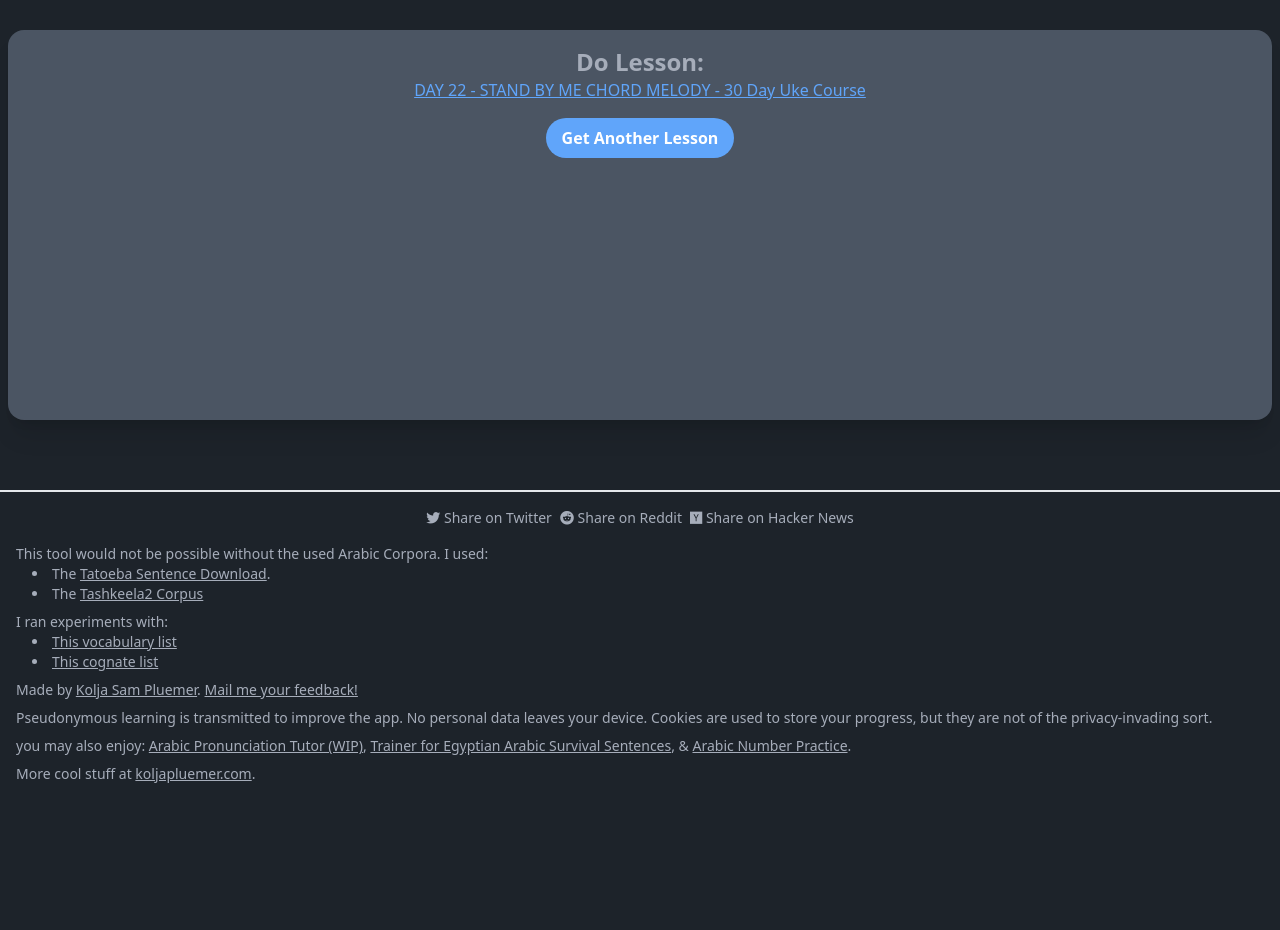
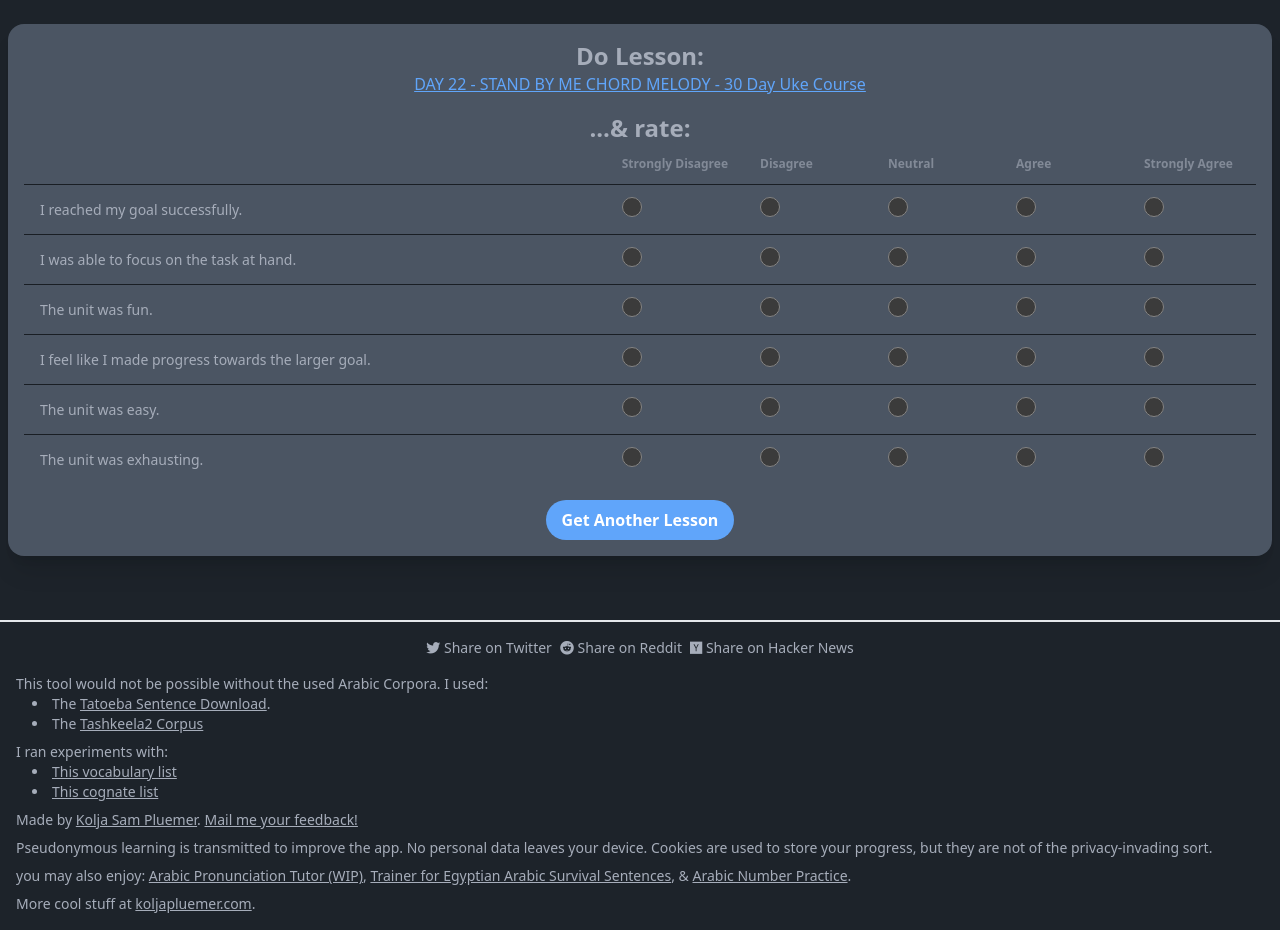
Before and after one commit to koljapluemer/dp-tool, a Vue app: page / in a window 1280 px wide. Before the commit the page ends 800 px from the top, so only its background shows below. Built offline with nearby package versions, Linux system fonts and the light colour scheme.

Commit message:
implement rating UI

```diff
--- a/src/views/Game.vue
+++ b/src/views/Game.vue
@@ -132,6 +132,15 @@ const getRandomLesson = () => {
   randomLesson.value = Math.floor(Math.random() * uke_lessons.length);
 };
 getRandomLesson();
+
+const likertQuestions = [
+  "I reached my goal successfully.",
+  "I was able to focus on the task at hand.",
+  "The unit was fun.",
+  "I feel like I made progress towards the larger goal.",
+  "The unit was easy.",
+  "The unit was exhausting.",
+];
 </script>
 
 <template>
@@ -160,6 +169,71 @@ getRandomLesson();
     >
       {{ uke_lessons[randomLesson].Anchor }}
     </a>
+
+    <h2 class="font-bold text-2xl mt-4">...& rate:</h2>
+    <table class="table">
+      <!-- head -->
+      <thead>
+        <tr>
+          <th></th>
+          <th class="w-32">Strongly Disagree</th>
+          <th class="w-32">Disagree</th>
+          <th class="w-32">Neutral</th>
+          <th class="w-32">Agree</th>
+          <th class="w-32">Strongly Agree</th>
+        </tr>
+      </thead>
+      <tbody>
+        <tr v-for="question in likertQuestions" :key="question">
+          <td>{{ question }}</td>
+          <td>
+            <input
+              class="w-5 h-5 cursor-pointer"
+              type="radio"
+              :name="question"
+              value="1"
+              @click="session.questionData[question] = 1"
+            />
+          </td>
+          <td>
+            <input
+              class="w-5 h-5 cursor-pointer"
+              type="radio"
+              :name="question"
+              value="2"
+              @click="session.questionData[question] = 2"
+            />
+          </td>
+          <td>
+            <input
+              class="w-5 h-5 cursor-pointer"
+              type="radio"
+              :name="question"
+              value="3"
+              @click="session.questionData[question] = 3"
+            />
+          </td>
+          <td>
+            <input
+              class="w-5 h-5 cursor-pointer"
+              type="radio"
+              :name="question"
+              value="4"
+              @click="session.questionData[question] = 4"
+            />
+          </td>
+          <td>
+            <input
+              class="w-5 h-5 cursor-pointer"
+              type="radio"
+              :name="question"
+              value="5"
+              @click="session.questionData[question] = 5"
+            />
+          </td>
+        </tr>
+      </tbody>
+    </table>
     <button
       @click="getRandomLesson()"
       class="bg-blue-400 hover:bg-blue-500 text-white font-bold py-2 px-4 rounded-full mt-4"
```
